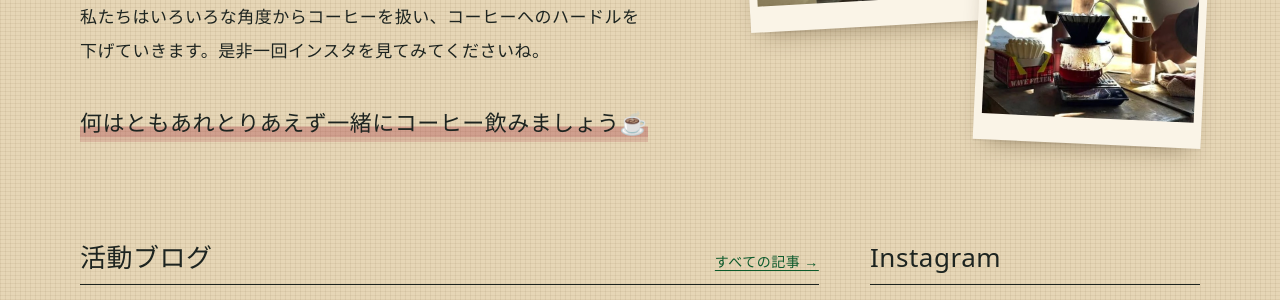
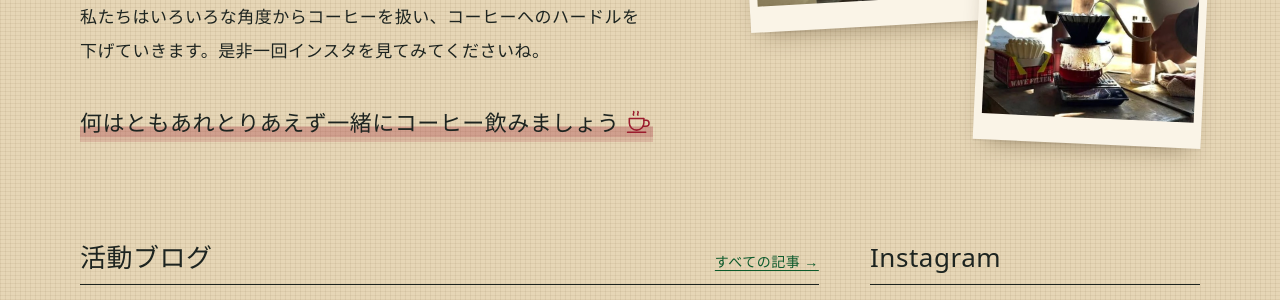
Before and after one commit to gmgngnm/hu_coffee, a Jekyll site: the page built from index.html, in a window 1280 px wide. Shown: the part 752-1052 px from the top of the page. Built offline with Jekyll 4.4.1, drawn with Linux system fonts in a browser that asks for light colours; some web fonts are replaced.

Commit message:
ホームの「何はともあれ〜」の絵文字☕を、珈琲の赤の線で描いたカップの絵に
Co-Authored-By: Claude Opus 5.5 <noreply@anthropic.com>
Claude-Session: https://claude.ai/code/session_01SJAjaDFs9AxovdXkUsc4Np

```diff
--- a/assets/css/main.css
+++ b/assets/css/main.css
@@ -194,6 +194,8 @@ h1, h2, h3 { font-family: var(--f-head); font-weight: 400; line-height: 1.45; le
 .ph { display: inline-block; }
 /* 最後のひとことは、ノートに書き足したように少し大きく、下線をマーカーで */
 .hero__body .hero__cheers { font: 400 clamp(18px, 2.4vw, 22px)/1.8 var(--f-head); margin-top: 1.6em; }
+/* 絵文字の代わりの手描き風カップ。文字と同じ色・同じ高さで */
+.cup-ill { display: inline-block; width: 1.25em; height: 1.1em; margin-left: .25em; vertical-align: -.12em; color: var(--bean); }
 .hero__cheers span { background: linear-gradient(transparent 62%, rgba(155, 28, 46, .16) 62%); }
 .hero__actions { display: flex; flex-wrap: wrap; gap: 14px; margin-top: 32px; }
 
--- a/index.html
+++ b/index.html
@@ -16,7 +16,7 @@ nav: home
       <p><span class="ph">みなさんは</span><span class="ph">「スペシャルティコーヒー」って</span><span class="ph">知ってますか??</span></p>
       <p><span class="ph">コーヒーの印象といえば</span><span class="ph">苦い、</span><span class="ph">まずい、</span><span class="ph">カフェイン摂取のために</span><span class="ph">飲んでるなど</span><span class="ph">あるかもしれませんが、</span><span class="ph">「スペシャルティコーヒー」は</span><span class="ph">そんなことありません。</span><br><span class="ph">一度飲んだら</span><span class="ph">こんなコーヒーあるんだ!!って</span><span class="ph">思ってもらえると</span><span class="ph">思います。</span></p>
       <p><span class="ph">このサークルは</span><span class="ph">コーヒーに触れるのに</span><span class="ph">ちょっとまだ</span><span class="ph">ハードルがある</span><span class="ph">大学生年代の人々に</span><span class="ph">スペシャルティコーヒーを</span><span class="ph">広めるために</span><span class="ph">設立されました。</span><br><span class="ph">私たちは</span><span class="ph">いろいろな角度から</span><span class="ph">コーヒーを扱い、</span><span class="ph">コーヒーへの</span><span class="ph">ハードルを</span><span class="ph">下げていきます。</span><span class="ph">是非一回</span><span class="ph">インスタを</span><span class="ph">見てみてくださいね。</span></p>
-      <p class="hero__cheers"><span><span class="ph">何はともあれ</span><span class="ph">とりあえず</span><span class="ph">一緒に</span><span class="ph">コーヒー</span><span class="ph">飲みましょう☕</span></span></p>
+      <p class="hero__cheers"><span><span class="ph">何はともあれ</span><span class="ph">とりあえず</span><span class="ph">一緒に</span><span class="ph">コーヒー</span><span class="ph">飲みましょう<svg class="cup-ill" viewBox="0 0 32 28" aria-hidden="true" fill="none" stroke="currentColor" stroke-width="1.8" stroke-linecap="round" stroke-linejoin="round"><path d="M5 11h17v5a8.5 8.5 0 0 1-17 0z"/><path d="M22 13h2.5a3.5 3.5 0 0 1 0 7H21"/><path d="M3 27h21"/><path d="M10 7c-1.5-1.6 1.5-2.4 0-4M15 7c-1.5-1.6 1.5-2.4 0-4"/></svg></span></span></p>
     </div>
   </div>
 
```
